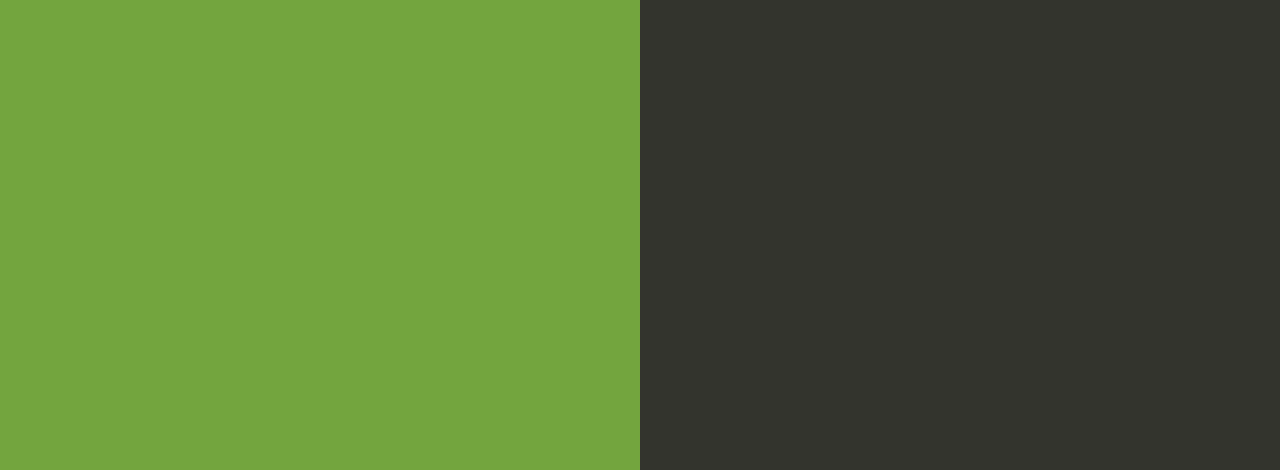
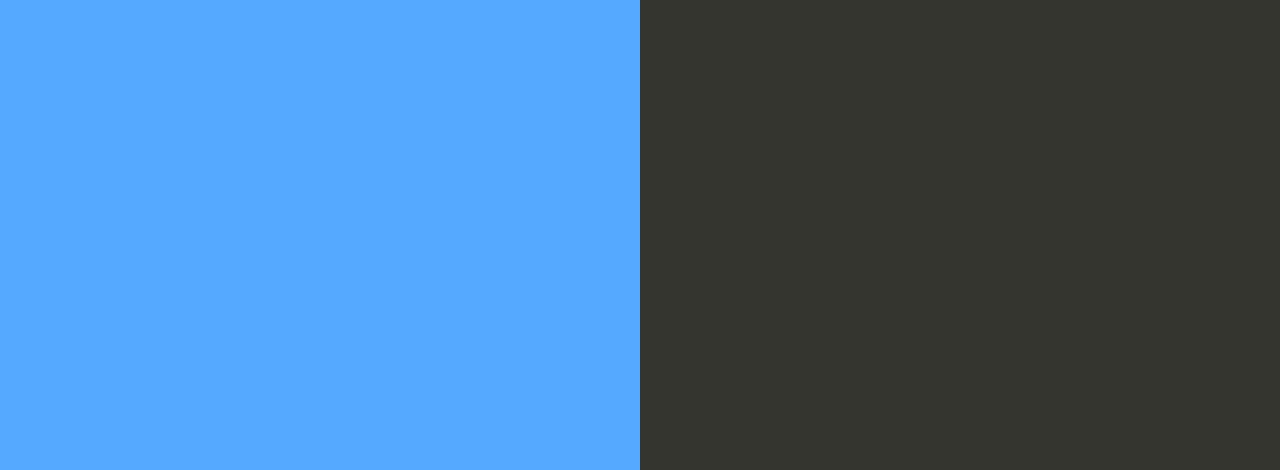
Before and after one commit to ms729478-iteso/practica11ASN, a website: page index.html in a window 1280 px wide. Shown: the part 330-800 px from the top of the page. Drawn offline with Linux system fonts and the light colour scheme.

Commit message:
change bg color

```diff
--- a/index.html
+++ b/index.html
@@ -35,7 +35,7 @@
 
         text-align: right;
         padding-top: 11em;
-        background-color: #73A53E;
+        background-color: #55aaff;
 
       }
       .textColumn p {
```
